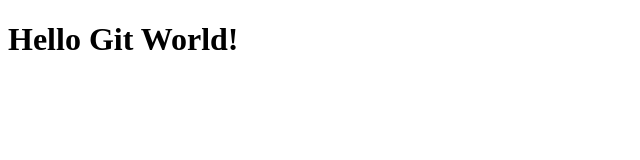
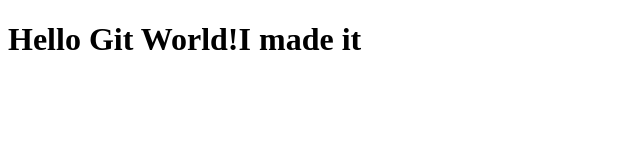
Before and after one commit to JayrelP/palermo_activity3, a plain HTML site: page index.html in a window 1280 px wide. Shown: the whole page, without its empty margins (0-640 px from the left). Drawn offline with Linux system fonts and the light colour scheme.

Commit message:
Modified index.html file on dev branch

```diff
--- a/index.html
+++ b/index.html
@@ -4,6 +4,6 @@
 	<title>My Git Connect Demo Activity</title>
 </head>
 <body>
-	<h1>Hello Git World!</h1>
+	<h1>Hello Git World!I made it</h1>
 </body>
 </html>
```
